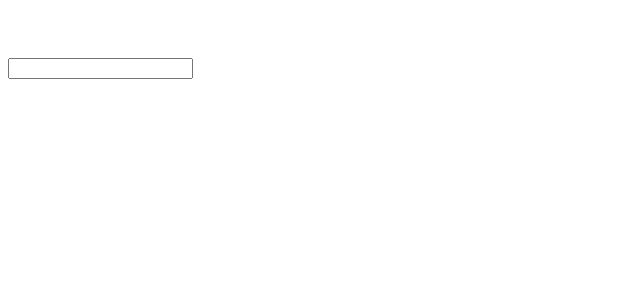
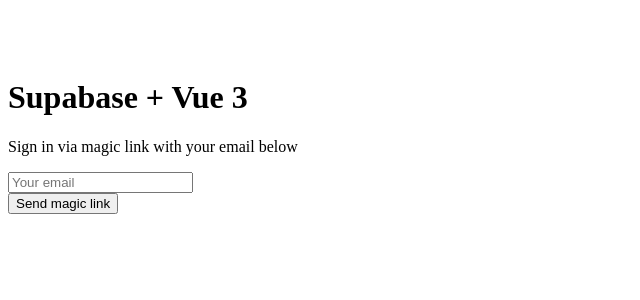
Before and after one commit to staten-island-tech/vue-supabase-project-victoria-dennis-amy, a Vue app in the folder supabase-vue-3/: page /account in a window 1280 px wide. Before the commit this address had no page. Shown: the top 300 px of the page, without its empty margins (0-640 px from the left). Built offline with nearby package versions, Linux system fonts and the light colour scheme.

Commit message:
?? :question:

```diff
--- a/supabase-vue-3/src/components/Auth.vue
+++ b/supabase-vue-3/src/components/Auth.vue
@@ -24,12 +24,12 @@
 </script>
 
 <template>
-  <form @submit.prevent = "handleLogin">
+<!--   <form @submit.prevent = "handleLogin">
     <input class = "inputField" required type=""/>
 
-  </form>
+  </form> -->
 
-<!--   <form class="row flex-center flex" @submit.prevent="handleLogin">
+  <form class="row flex-center flex" @submit.prevent="handleLogin">
      <div class="col-6 form-widget">
       <h1 class="header">Supabase + Vue 3</h1>
       <p class="description">Sign in via magic link with your email below</p>
@@ -45,5 +45,5 @@
         />
       </div>
     </div>
-  </form> -->
+  </form>
 </template>
```
